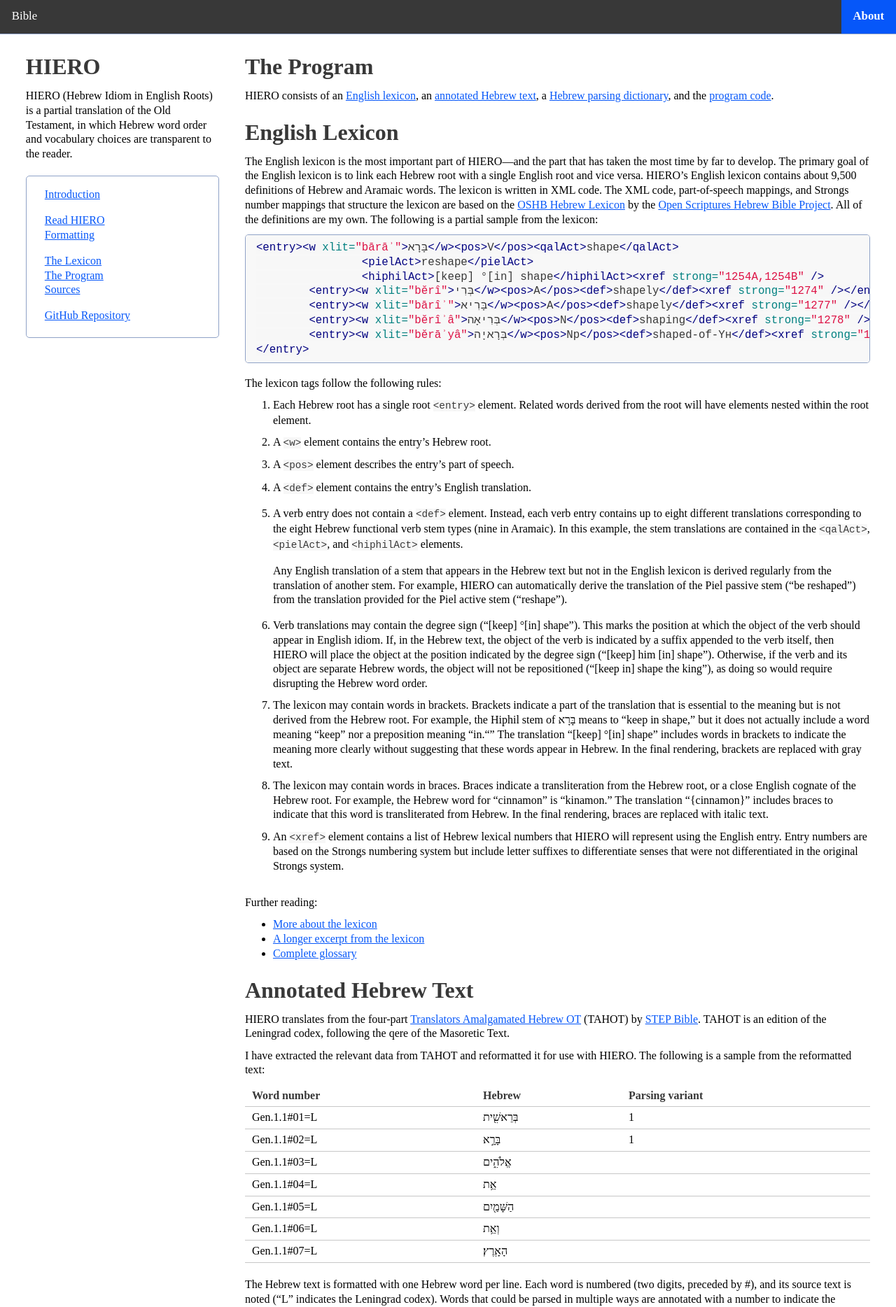
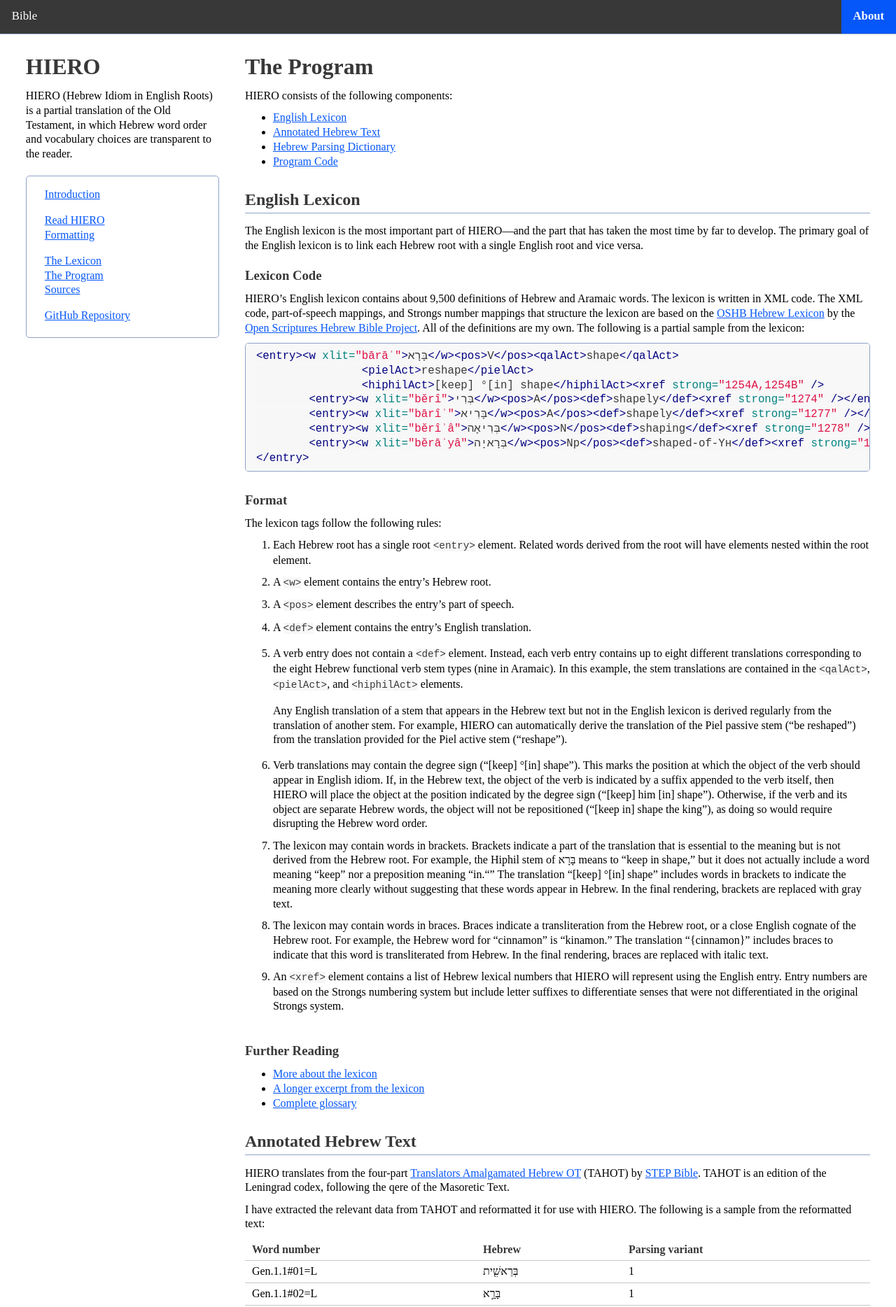
Before and after one commit to gfassero/HIERO, a Jekyll site: the page built from technical.md, in a window 1280 px wide. Shown: the top 1868 px of the page at 70% size. Built offline with Jekyll 4.4.1, drawn with Linux system fonts in a browser that asks for light colours; our own code applies the rules of GitHub Pages for plain Markdown files; some of the changed text lies outside the part shown.

Commit message:
Customize TOC

````diff
--- a/technical.md
+++ b/technical.md
@@ -1,8 +1,14 @@
 # The Program
-HIERO consists of an [English lexicon](#english-lexicon), an [annotated Hebrew text](#annotated-hebrew-text), a [Hebrew parsing dictionary](#hebrew-parsing-dictionary), and the [program code](#program-code).
+HIERO consists of the following components:
 
-# English Lexicon
-The English lexicon is the most important part of HIERO—and the part that has taken the most time by far to develop. The primary goal of the English lexicon is to link each Hebrew root with a single English root and vice versa. HIERO’s English lexicon contains about 9,500 definitions of Hebrew and Aramaic words. The lexicon is written in XML code. The XML code, part-of-speech mappings, and Strongs number mappings that structure the lexicon are based on the [OSHB Hebrew Lexicon](http://github.com/openscriptures/HebrewLexicon/blob/master/HebrewStrong.xml) by the [Open Scriptures Hebrew Bible Project](http://hb.openscriptures.org/). All of the definitions are my own. The following is a partial sample from the lexicon:
+* Auto-generated table of contents:
+{:toc}
+
+## English Lexicon
+The English lexicon is the most important part of HIERO—and the part that has taken the most time by far to develop. The primary goal of the English lexicon is to link each Hebrew root with a single English root and vice versa.
+
+### Lexicon Code
+HIERO’s English lexicon contains about 9,500 definitions of Hebrew and Aramaic words. The lexicon is written in XML code. The XML code, part-of-speech mappings, and Strongs number mappings that structure the lexicon are based on the [OSHB Hebrew Lexicon](http://github.com/openscriptures/HebrewLexicon/blob/master/HebrewStrong.xml) by the [Open Scriptures Hebrew Bible Project](http://hb.openscriptures.org/). All of the definitions are my own. The following is a partial sample from the lexicon:
 ```xml
 <entry><w xlit="bārāʾ">בָּרָא</w><pos>V</pos><qalAct>shape</qalAct>
 		<pielAct>reshape</pielAct>
@@ -13,6 +19,8 @@ The English lexicon is the most important part of HIERO—and the part that has
 	<entry><w xlit="bĕrāʾyâ">בְּרָאיָה</w><pos>Np</pos><def>shaped-of-Yʜ</def><xref strong="1256" /></entry>
 </entry>
 ```
+
+### Format
 The lexicon tags follow the following rules:
 1. Each Hebrew root has a single root `<entry>` element. Related words derived from the root will have <entry> elements nested within the root element.
 2. A `<w>` element contains the entry’s Hebrew root.
@@ -26,12 +34,12 @@ The lexicon tags follow the following rules:
 8. The lexicon may contain words in braces. Braces indicate a transliteration from the Hebrew root, or a close English cognate of the Hebrew root. For example, the Hebrew word for “cinnamon” is “kinamon.” The translation “{cinnamon}” includes braces to indicate that this word is transliterated from Hebrew. In the final rendering, braces are replaced with italic text.
 9. An `<xref>` element contains a list of Hebrew lexical numbers that HIERO will represent using the English entry. Entry numbers are based on the Strongs numbering system but include letter suffixes to differentiate senses that were not differentiated in the original Strongs system.
 
-Further reading:
+### Further Reading
 - [More about the lexicon](lexicon.md)
 - [A longer excerpt from the lexicon](resource%20samples/multilex_EXCERPT.xml)
 - [Complete glossary](read/glossary.html)
 
-# Annotated Hebrew Text
+## Annotated Hebrew Text
 HIERO translates from the four-part [Translators Amalgamated Hebrew OT](http://github.com/STEPBible/STEPBible-Data/tree/master/Translators%20Amalgamated%20OT%2BNT) (TAHOT) by [STEP Bible](http://www.stepbible.org/). TAHOT is an edition of the Leningrad codex, following the qere of the Masoretic Text.
 
 I have extracted the relevant data from TAHOT and reformatted it for use with HIERO. The following is a sample from the reformatted text:
@@ -46,14 +54,15 @@ I have extracted the relevant data from TAHOT and reformatted it for use with HI
 |Gen.1.1#06=L|וְאֵ֥ת||
 |Gen.1.1#07=L|הָאָֽרֶץ׃||
 
+### Format
 The Hebrew text is formatted with one Hebrew word per line. Each word is numbered (two digits, preceded by #), and its source text is noted (“L” indicates the Leningrad codex). Words that could be parsed in multiple ways are annotated with a number to indicate the appropriate parsing variant. In this example, word #01 could be followed by the word “of,” but since the context makes that impossible, the annotation “1” indicates to translate it without the word “of.” Word #02 could be parsed as an Aramaic word, but since this is a Hebrew text, the annotation “1” indicates to translate it as Hebrew.
 
-Further reading:
+### Further Reading
 - [Full annotated Hebrew text](resource%20samples/annotatedHebrewText.bin)
 - [Original TAHOT data](https://github.com/STEPBible/STEPBible-Data/tree/master/Translators%20Amalgamated%20OT%2BNT) from STEP Bible
 - [A sample of my corrections to the TAHOT data](resource%20samples/Hebrew%20OT%20Overlay_EXCERPT.txt)
 
-# Hebrew Parsing Dictionary
+## Hebrew Parsing Dictionary
 HIERO includes a Hebrew parsing dictionary of 53,000 unique word forms found in the text, along with the corresponding morphological and lexical tags. This parsing dictionary includes parsing information taken from TAHOT as well as additional corrections of my own. The following is a sample from the parsing dictionary:
 
 |Hebrew|Lexicon|Morphology|Lex. variant 1|Morph. var. 1|Lex. var. 2|Morph. var. 2|
@@ -66,13 +75,14 @@ HIERO includes a Hebrew parsing dictionary of 53,000 unique word forms found in
 |יַגְדִּיל|1431|HVhi3ms|||||
 |גָּדְלוּ|1431|HVqp3cp|||||
 
+### Format
 Lexical tags refer to entry numbers found in the `<xref>` tags in the English lexicon. Morphology codes describe the word’s part of speech, form, person, gender, number, and state. Alternative parsing variants are given in additional columns.
 
-Further reading:
-- [A full description of morphology codes](http://docs.google.com/document/d/1wQ67vPIrNxvICy5QmSeromQUJmePml1nQxv7n1gJ8qw)  from STEP Bible
+### Further Reading
+- [A full description of morphology codes](http://docs.google.com/document/d/1wQ67vPIrNxvICy5QmSeromQUJmePml1nQxv7n1gJ8qw) from STEP Bible
 - [A longer excerpt from the parsing dictionary](resource%20samples/parsingDictionary_EXCERPT.bin)
 
-# Program Code
+## Program Code
 HIERO is written in Visual Basic and contains 2,100 lines of executable code. Much of the code is available in HIERO’s GitHub repository under “code samples.” HIERO does not use artificial intelligence. Translating the Hebrew Old Testament takes 24 seconds on an ordinary laptop.
 
 To begin translation, HIERO iterates through the annotated Hebrew text, one word at a time. For each word, HIERO looks up the corresponding parsing from the Hebrew parsing dictionary, using the annotations from the Hebrew text, if any exist. Once the parsing has been obtained, HIERO uses the word’s lexicon tag to look up its translation in the English lexicon. HIERO uses the word’s morphology tag to inflect the English translation and apply appropriate formatting via CSS. HIERO extracts cantillation marks from the Hebrew word and uses them to apply English punctuation or line breaks via XHTML. Finally, HIERO outputs the result to an HTML file. HIERO then moves to the next word and repeats.
````
